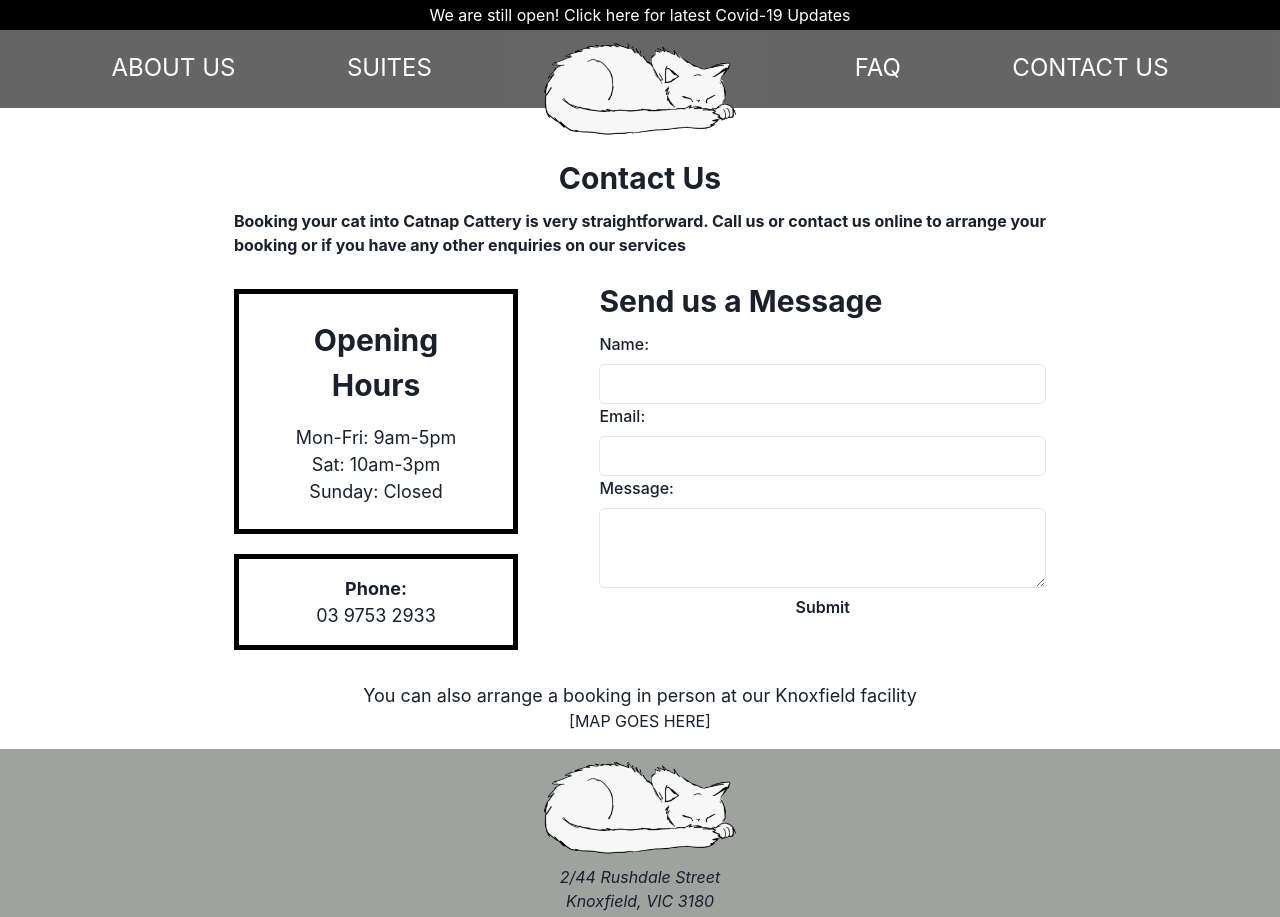
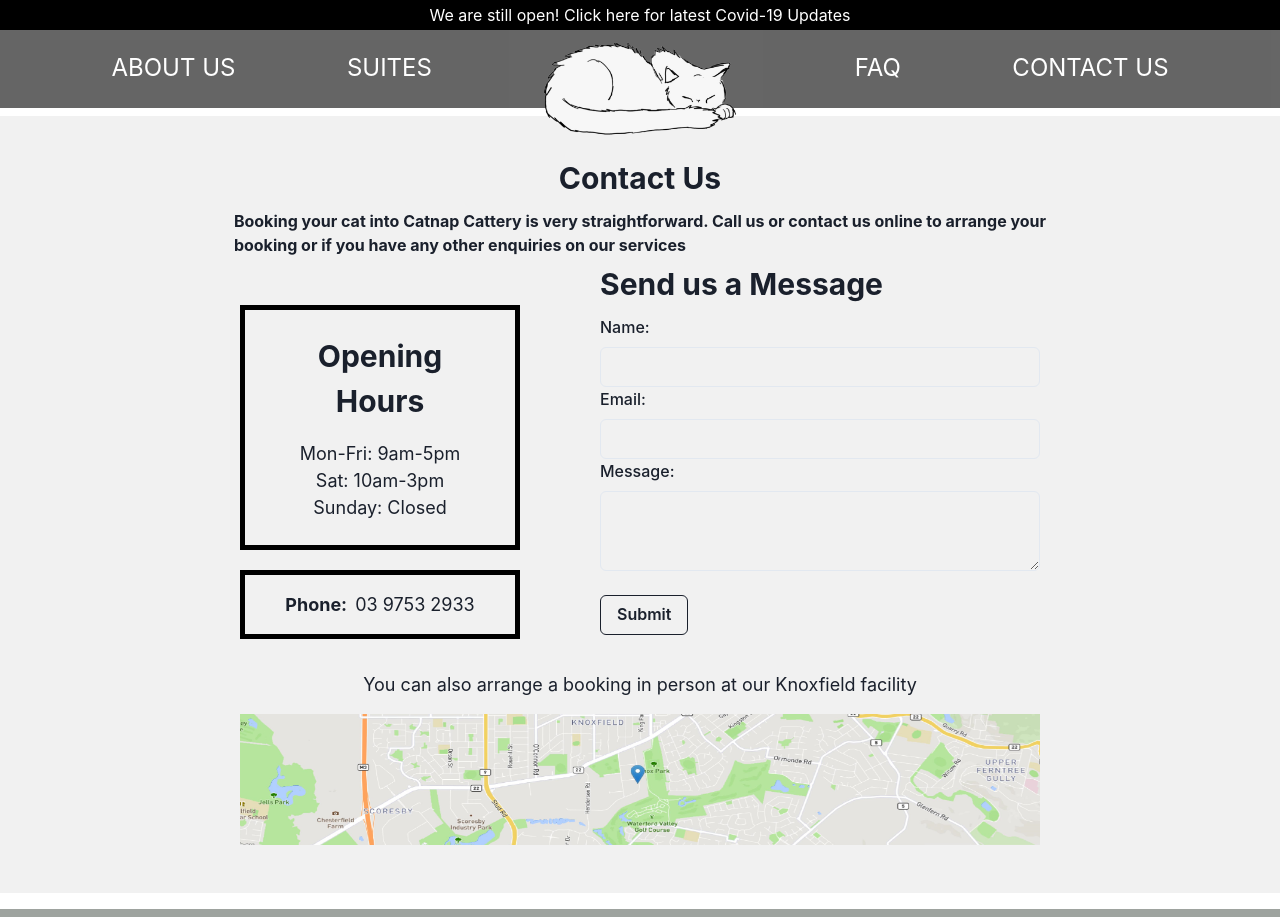
Before and after one commit to AbBaSaMo/MYMI_HISS_webdev_tute, a React (Create React App) app in the folder catnap_frontend/: page /contact-us in a window 1280 px wide. Shown: the top 917 px of the page. Built offline with nearby package versions, Linux system fonts and the light colour scheme.

Commit message:
fix/refactor: fixed positioning and styling on Contact Us, extracted form into own component

```diff
--- /dev/null
+++ b/catnap_frontend/src/components/ContactForm.js
@@ -0,0 +1,24 @@
+import {Button, FormControl, FormLabel, Input, Text, Textarea, VStack} from "@chakra-ui/react";
+
+const ContactForm = () => {
+
+    return (
+        <VStack w='55%' ml='auto'>
+            <Text fontSize='3xl' as='b' mr='auto'>Send us a Message</Text>
+            <FormControl>
+                <FormLabel>Name:</FormLabel>
+                <Input type='text'/>
+
+                <FormLabel>Email:</FormLabel>
+                <Input type='email'/>
+
+                <FormLabel>Message:</FormLabel>
+                <Textarea type=''></Textarea>
+
+            </FormControl>
+            <Button colorScheme='black' variant='outline' mt='1em' ml='0px' mr='auto'>Submit</Button>
+        </VStack>
+    )
+}
+
+export default ContactForm;
--- a/catnap_frontend/src/pages/ContactUs.js
+++ b/catnap_frontend/src/pages/ContactUs.js
@@ -1,19 +1,10 @@
-import {
-    Box,
-    Button,
-    FormControl,
-    FormLabel,
-    HStack,
-    Input,
-    Text,
-    Textarea,
-    VStack
-} from "@chakra-ui/react";
+import { Box, Center, HStack, Text, VStack, Image } from "@chakra-ui/react";
+import ContactForm from "../components/ContactForm";
 
 const ContactUs = () => {
 
     return (
-        <Box>
+        <Box bg='#F1F1F1' ml='auto' mr='auto' minW='100vw'>
             <Box w='100%' h='40px'/>
             <VStack>
                 <Text fontSize='3xl' as='b'>Contact Us</Text>
@@ -24,9 +15,9 @@
                 </Text>
             </VStack>
 
-            <HStack>
+            <HStack w='800px' ml='auto' mr='auto'>
                 {/* BUSINESS INFO */}
-                <VStack w='35%' pt='2em'>
+                <VStack w='35%' pt='3em'>
                     <Box borderWidth='5px' borderColor='black' mb='0.75em' p='1.5em' w='100%'>
                         <Text fontSize='3xl' as='b'>
                             Opening<br/>
@@ -40,34 +31,30 @@
                         </Text>
                     </Box>
 
-                    <Box borderWidth='5px' borderColor='black' pt='1em' pb='1em' w='100%'>
-                        <Text fontSize='lg' as='b'>Phone: </Text><Text fontSize='lg'>03 9753 2933</Text>
+                    <Box borderWidth='5px' borderColor='black' p='1em' w='100%'>
+                        <Center>
+                            <HStack>
+                                <Text fontSize='lg' as='b'>Phone: </Text><Text fontSize='lg'>03 9753 2933</Text>
+                            </HStack>
+                        </Center>
                     </Box>
                 </VStack>
 
-                {/* CONTACT FORM */}
-                <VStack w='55%' ml='auto'>
-                    <Text fontSize='3xl' as='b' mr='auto'>Send us a Message</Text>
-                    <FormControl>
-                        <FormLabel>Name:</FormLabel>
-                        <Input type='text'/>
-
-                        <FormLabel>Email:</FormLabel>
-                        <Input type='email'/>
-
-                        <FormLabel>Message:</FormLabel>
-                        <Textarea type=''></Textarea>
-
-                        <Button colorScheme='white' variant='ghost'>Submit</Button>
-                    </FormControl>
-                </VStack>
-
+                <ContactForm/>
             </HStack>
 
             {/* BUSINESS LOCATION MAP */}
             <Box h='2em'/>
             <Text fontSize='lg'>You can also arrange a booking in person at our Knoxfield facility</Text>
-            <Box>[MAP GOES HERE]</Box>
+            <Image
+                w='800px'
+                ml='auto'
+                mr='auto'
+                mt='1em'
+                mb='3em'
+                src='../company_location.png'
+                alt='a map showcasing our location'
+            />
         </Box>
     )
 }
```
Also changed, not shown: catnap_frontend/public/company_location.png (added).
